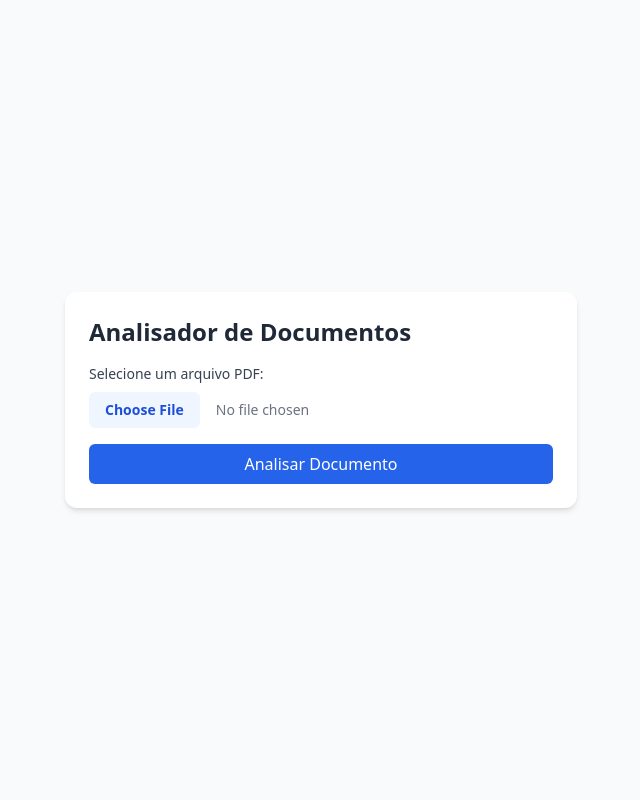
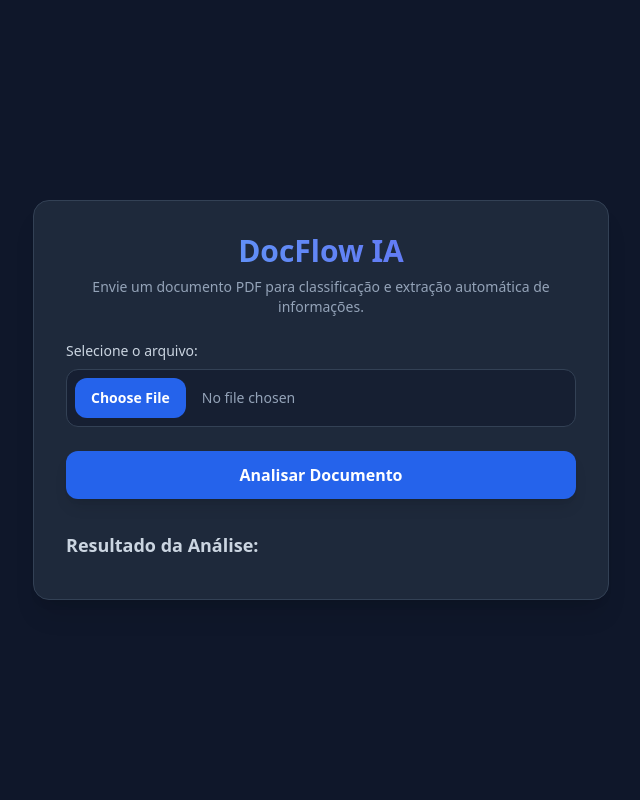
Before and after one commit to PablinXD24/docflow, a Flask app: page / in a window 1280 px wide. Shown: the whole page, without its empty margins (319-959 px from the left). Run offline with Flask 3, Linux system fonts and the light colour scheme; some libraries are stand-ins or nearby versions.

Commit message:
Update index.html

```diff
--- a/templates/index.html
+++ b/templates/index.html
@@ -4,51 +4,64 @@
     <meta charset="UTF-8">
     <meta name="viewport" content="width=device-width, initial-scale=1.0">
     <title>DocFlow - Análise de Documentos</title>
-    <!-- Tailwind CSS (Aviso no console não impede o funcionamento) -->
+    <!-- Tailwind CSS para estilização -->
     <script src="https://cdn.tailwindcss.com"></script>
 </head>
-<body class="bg-gray-50 min-h-screen flex flex-col items-center justify-center p-4">
+<body class="bg-slate-900 text-slate-100 min-h-screen flex flex-col items-center justify-center p-4">
 
-    <div class="bg-white p-6 rounded-xl shadow-md w-full max-w-lg">
-        <h1 class="text-2xl font-bold mb-4 text-gray-800">Analisador de Documentos</h1>
+    <div class="bg-slate-800 border border-slate-700 p-8 rounded-2xl shadow-xl w-full max-w-xl">
+        <h1 class="text-3xl font-bold mb-2 text-center bg-gradient-to-r from-blue-400 to-indigo-500 bg-clip-text text-transparent">
+            DocFlow IA
+        </h1>
+        <p class="text-slate-400 text-sm text-center mb-6">
+            Envie um documento PDF para classificação e extração automática de informações.
+        </p>
 
-        <div class="mb-4">
-            <label class="block text-sm font-medium text-gray-700 mb-2">Selecione um arquivo PDF:</label>
-            <input type="file" id="arquivoPdf" accept=".pdf" class="block w-full text-sm text-gray-500 file:mr-4 file:py-2 file:px-4 file:rounded-md file:border-0 file:text-sm file:font-semibold file:bg-blue-50 file:text-blue-700 hover:file:bg-blue-100"/>
+        <div class="mb-6">
+            <label class="block text-sm font-medium text-slate-300 mb-2">Selecione o arquivo:</label>
+            <input type="file" id="arquivoPdf" accept=".pdf,.doc,.docx,.txt,.png,.jpg"
+                class="w-full text-sm text-slate-400 file:mr-4 file:py-2.5 file:px-4 file:rounded-xl file:border-0 file:text-sm file:font-semibold file:bg-blue-600 file:text-white hover:file:bg-blue-700 file:cursor-pointer cursor-pointer bg-slate-900/50 border border-slate-700 rounded-xl p-2 transition"/>
         </div>
 
-        <button onclick="processarDocumento()" class="w-full bg-blue-600 text-white py-2 px-4 rounded-md font-medium hover:bg-blue-700 transition">
+        <button onclick="processarDocumento()" id="btnProcessar"
+            class="w-full bg-blue-600 hover:bg-blue-700 text-white py-3 px-4 rounded-xl font-semibold transition shadow-lg flex items-center justify-center">
             Analisar Documento
         </button>
 
-        <div id="resultado" class="mt-4 p-4 bg-gray-100 rounded-md hidden text-sm text-gray-800 whitespace-pre-wrap"></div>
+        <div class="mt-8">
+            <h2 class="text-lg font-semibold text-slate-300 mb-2">Resultado da Análise:</h2>
+            <div id="resultado" class="w-full min-h-[150px] bg-slate-900/80 border border-slate-700 rounded-xl p-4 text-slate-300 text-sm overflow-y-auto whitespace-pre-wrap hidden">
+                Aguardando o envio do documento...
+            </div>
+        </div>
     </div>
 
     <script>
         async function processarDocumento() {
             const inputArquivo = document.getElementById('arquivoPdf');
             const resultadoDiv = document.getElementById('resultado');
+            const btnProcessar = document.getElementById('btnProcessar');
 
             if (inputArquivo.files.length === 0) {
-                alert('Por favor, selecione um arquivo PDF primeiro.');
+                alert('Por favor, selecione um arquivo primeiro.');
                 return;
             }
 
             const formData = new FormData();
-            formData.append('file', inputArquivo.files[0]); // Certifique-se de que a chave bate com o backend ('file' ou 'arquivo')
+            formData.append('file', inputArquivo.files[0]);
 
             resultadoDiv.classList.remove('hidden');
-            resultadoDiv.textContent = 'Processando documento...';
+            resultadoDiv.textContent = 'Analisando documento com Inteligência Artificial, por favor aguarde...';
+            btnProcessar.disabled = true;
+            btnProcessar.classList.add('opacity-50', 'cursor-not-allowed');
 
             try {
-                const response = await fetch('https://docflow-6nws.onrender.com/api/analisar', {
+                // Utiliza rota relativa para funcionar perfeitamente no Render
+                const response = await fetch('/api/analisar', {
                     method: 'POST',
-                    // ⚠️ ATENÇÃO: NÃO inclua 'Content-Type': 'application/json' aqui.
-                    // O fetch com FormData exige que o navegador defina o boundary automaticamente.
                     body: formData
                 });
 
-                // Se o servidor retornar erro HTML (ex: 415, 500, 404), tratamos para não quebrar no .json()
                 const contentType = response.headers.get('content-type');
                 let data;
 
@@ -56,18 +69,22 @@
                     data = await response.json();
                 } else {
                     const textError = await response.text();
-                    throw new Error(`Erro do Servidor (${response.status}): ${textError.slice(0, 100)}...`);
+                    throw new Error(`Erro do Servidor (${response.status}): ${textError.slice(0, 100)}`);
                 }
 
                 if (!response.ok) {
                     throw new Error(data.error || 'Erro desconhecido ao processar.');
                 }
 
-                resultadoDiv.textContent = JSON.stringify(data, null, 2);
+                // Exibe o resultado formatado gerado pela IA
+                resultadoDiv.textContent = data.resultado;
 
             } catch (error) {
                 console.error(error);
                 resultadoDiv.textContent = `Erro: ${error.message}`;
+            } finally {
+                btnProcessar.disabled = false;
+                btnProcessar.classList.remove('opacity-50', 'cursor-not-allowed');
             }
         }
     </script>
```
